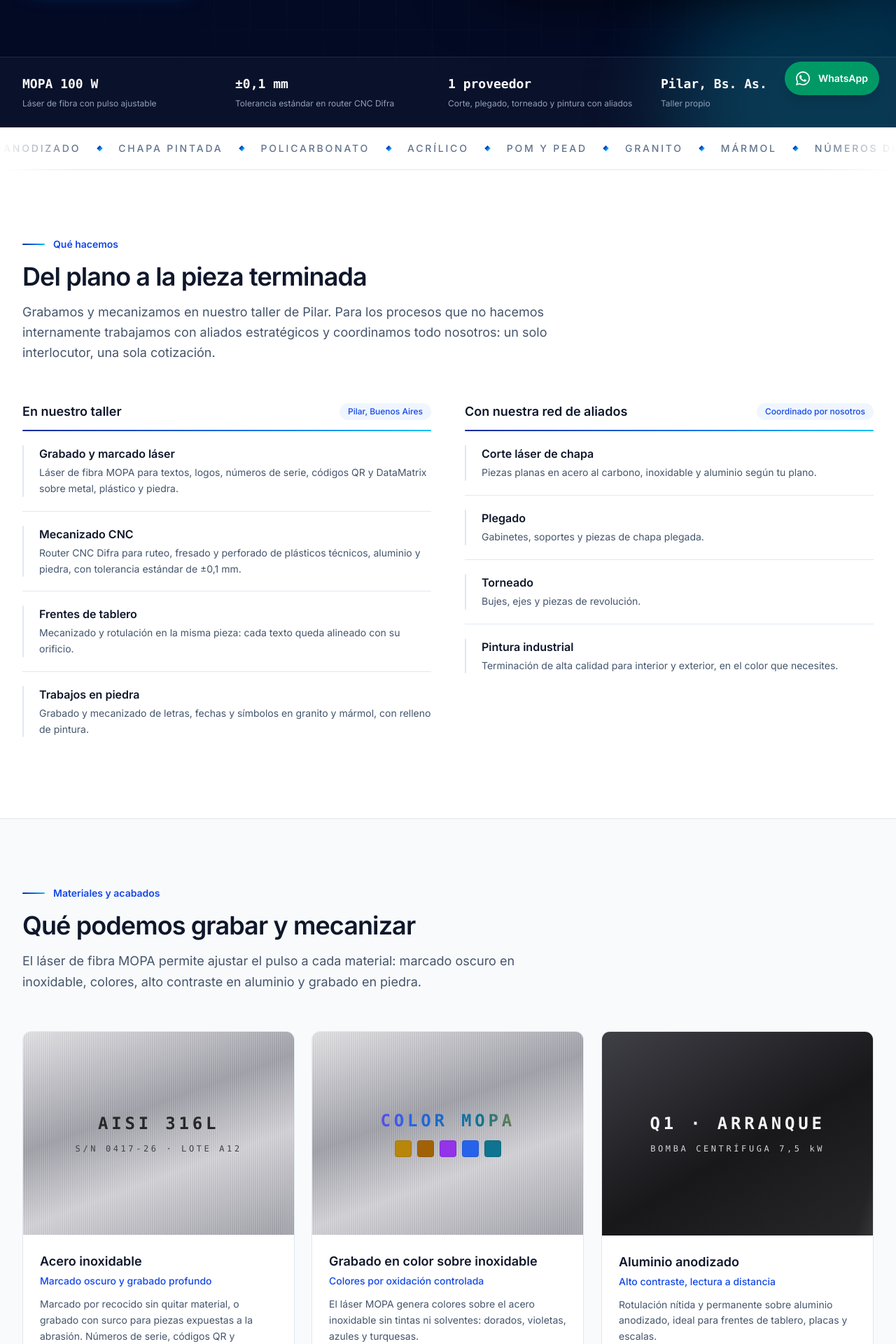
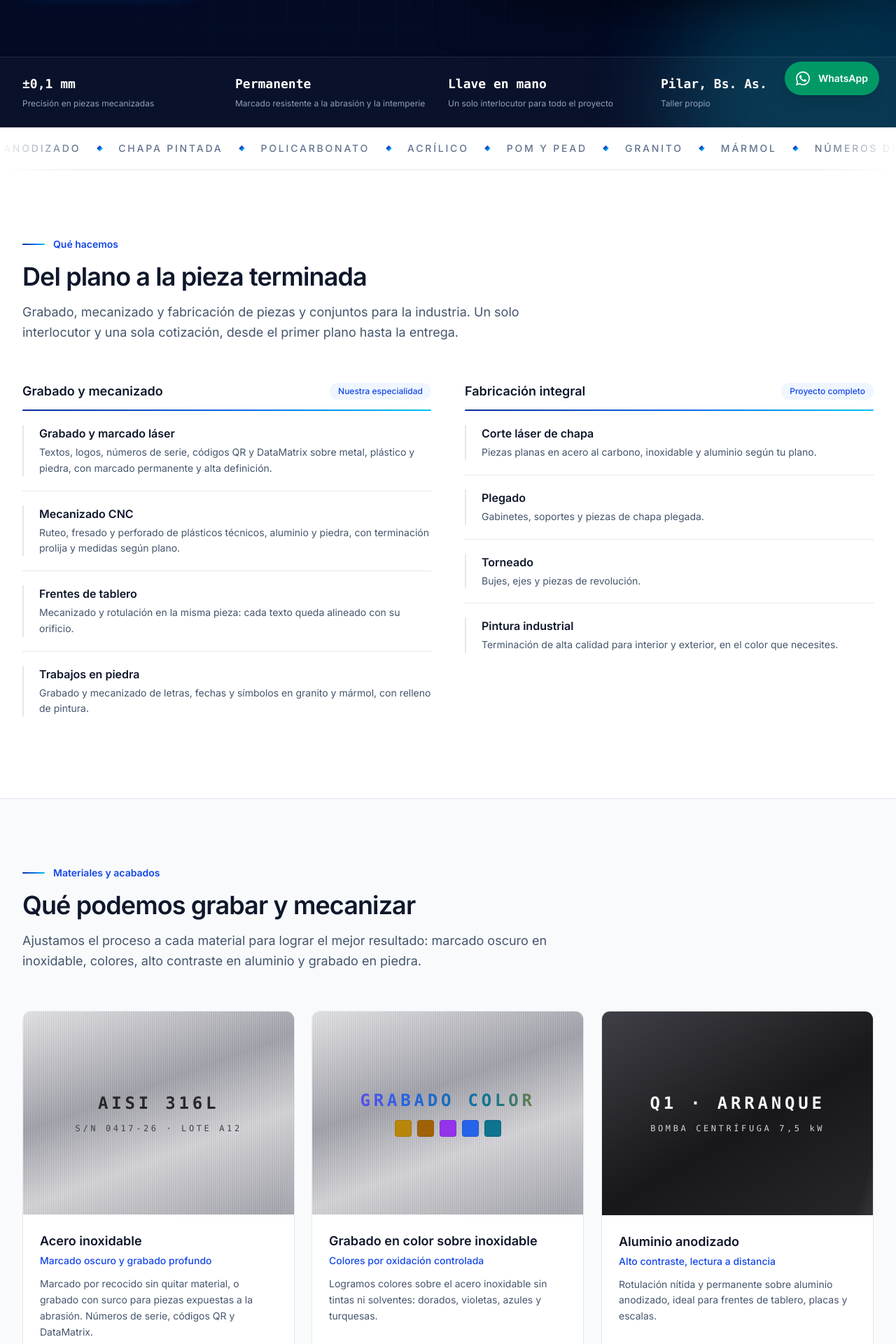
Before and after one commit to Pablopandzic/np-solutions, a Next.js app: page / in a window 1280 px wide. Shown: the part 640-2560 px from the top of the page at 70% size. Built offline with nearby package versions, Linux system fonts and the light colour scheme.

Commit message:
Update page.tsx

```diff
--- a/app/page.tsx
+++ b/app/page.tsx
@@ -76,20 +76,20 @@ const DATOS_CLAVE: Array<{
   prefijo?: string;
   sufijo?: string;
 }> = [
-  { prefijo: 'MOPA ', numero: 100, desde: 0, sufijo: ' W', texto: 'Láser de fibra con pulso ajustable' },
-  { prefijo: '±', numero: 0.1, desde: 2, decimales: 1, sufijo: ' mm', texto: 'Tolerancia estándar en router CNC Difra' },
-  { valor: '1 proveedor', texto: 'Corte, plegado, torneado y pintura con aliados' },
+  { prefijo: '±', numero: 0.1, desde: 2, decimales: 1, sufijo: ' mm', texto: 'Precisión en piezas mecanizadas' },
+  { valor: 'Permanente', texto: 'Marcado resistente a la abrasión y la intemperie' },
+  { valor: 'Llave en mano', texto: 'Un solo interlocutor para todo el proyecto' },
   { valor: 'Pilar, Bs. As.', texto: 'Taller propio' },
 ];
 
-const SERVICIOS_PROPIOS = [
+const SERVICIOS_ESPECIALIDAD = [
   {
     titulo: 'Grabado y marcado láser',
-    texto: 'Láser de fibra MOPA para textos, logos, números de serie, códigos QR y DataMatrix sobre metal, plástico y piedra.',
+    texto: 'Textos, logos, números de serie, códigos QR y DataMatrix sobre metal, plástico y piedra, con marcado permanente y alta definición.',
   },
   {
     titulo: 'Mecanizado CNC',
-    texto: 'Router CNC Difra para ruteo, fresado y perforado de plásticos técnicos, aluminio y piedra, con tolerancia estándar de ±0,1 mm.',
+    texto: 'Ruteo, fresado y perforado de plásticos técnicos, aluminio y piedra, con terminación prolija y medidas según plano.',
   },
   {
     titulo: 'Frentes de tablero',
@@ -101,7 +101,7 @@ const SERVICIOS_PROPIOS = [
   },
 ];
 
-const SERVICIOS_ALIADOS = [
+const SERVICIOS_INTEGRALES = [
   { titulo: 'Corte láser de chapa', texto: 'Piezas planas en acero al carbono, inoxidable y aluminio según tu plano.' },
   { titulo: 'Plegado', texto: 'Gabinetes, soportes y piezas de chapa plegada.' },
   { titulo: 'Torneado', texto: 'Bujes, ejes y piezas de revolución.' },
@@ -131,7 +131,7 @@ const MATERIALES: Array<{
     nombre: 'Grabado en color sobre inoxidable',
     resultado: 'Colores por oxidación controlada',
     descripcion:
-      'El láser MOPA genera colores sobre el acero inoxidable sin tintas ni solventes: dorados, violetas, azules y turquesas.',
+      'Logramos colores sobre el acero inoxidable sin tintas ni solventes: dorados, violetas, azules y turquesas.',
     usos: 'Identificación visual, logos, piezas decorativas',
   },
   {
@@ -149,7 +149,7 @@ const MATERIALES: Array<{
     nombre: 'Chapa pintada',
     resultado: 'Grabado que deja el metal a la vista',
     descripcion:
-      'El láser retira la pintura con precisión y deja el texto en metal brillante sobre el color de la pieza.',
+      'Retiramos la pintura con precisión y el texto queda en metal brillante sobre el color de la pieza.',
     usos: 'Gabinetes, puertas de tablero, carcasas',
   },
   {
@@ -176,9 +176,9 @@ type Material = (typeof MATERIALES)[number];
 
 const FICHA_FRENTES: Array<[string, string]> = [
   ['Materiales', 'Aluminio anodizado, acero inoxidable, policarbonato, acrílico y ABS'],
-  ['Tolerancia', '±0,1 mm en el mecanizado (router CNC Difra)'],
+  ['Tolerancia', '±0,1 mm en el mecanizado'],
   ['Archivos', 'DXF, DWG, PDF con cotas o croquis con la lista de componentes'],
-  ['Con aliados', 'Corte láser de chapa, plegado y pintura del gabinete o la placa'],
+  ['Complementos', 'Corte de chapa, plegado y pintura del gabinete o la placa'],
 ];
 
 const TRABAJOS_FUNERARIOS = [
@@ -229,7 +229,7 @@ const PASOS = [
   {
     numero: '03',
     titulo: 'Fabricación',
-    texto: 'Grabamos y mecanizamos en nuestro taller de Pilar. Si la pieza necesita corte, plegado, torneado o pintura, lo coordinamos con nuestros aliados.',
+    texto: 'Grabamos y mecanizamos en nuestro taller de Pilar. Si el proyecto incluye corte, plegado, torneado o pintura, lo resolvemos dentro del mismo pedido.',
   },
   {
     numero: '04',
@@ -465,8 +465,8 @@ function Hero() {
             className="np-entrada mt-6 max-w-xl text-lg leading-relaxed text-slate-300"
             style={{ animationDelay: '200ms' }}
           >
-            Marcado permanente, frentes de tablero, piezas mecanizadas y trabajos en piedra. Lo que no hacemos en
-            nuestro taller lo resolvemos con aliados estratégicos: corte láser, plegado, torneado y pintura.
+            Marcado permanente, frentes de tablero, piezas mecanizadas y trabajos en piedra. Y cuando el proyecto lo
+            requiere, también corte, plegado, torneado y pintura: recibís la pieza terminada de un solo proveedor.
           </p>
           <div className="np-entrada mt-10 flex flex-col gap-3 sm:flex-row" style={{ animationDelay: '300ms' }}>
             <a
@@ -554,12 +554,12 @@ function SeccionServicios() {
           <EncabezadoSeccion
             antetitulo="Qué hacemos"
             titulo="Del plano a la pieza terminada"
-            texto="Grabamos y mecanizamos en nuestro taller de Pilar. Para los procesos que no hacemos internamente trabajamos con aliados estratégicos y coordinamos todo nosotros: un solo interlocutor, una sola cotización."
+            texto="Grabado, mecanizado y fabricación de piezas y conjuntos para la industria. Un solo interlocutor y una sola cotización, desde el primer plano hasta la entrega."
           />
         </Revelar>
         <div className="mt-14 grid gap-12 lg:grid-cols-2">
-          <GrupoServicios titulo="En nuestro taller" nota="Pilar, Buenos Aires" items={SERVICIOS_PROPIOS} />
-          <GrupoServicios titulo="Con nuestra red de aliados" nota="Coordinado por nosotros" items={SERVICIOS_ALIADOS} />
+          <GrupoServicios titulo="Grabado y mecanizado" nota="Nuestra especialidad" items={SERVICIOS_ESPECIALIDAD} />
+          <GrupoServicios titulo="Fabricación integral" nota="Proyecto completo" items={SERVICIOS_INTEGRALES} />
         </div>
       </div>
     </section>
@@ -614,7 +614,7 @@ function SeccionMateriales() {
           <EncabezadoSeccion
             antetitulo="Materiales y acabados"
             titulo="Qué podemos grabar y mecanizar"
-            texto="El láser de fibra MOPA permite ajustar el pulso a cada material: marcado oscuro en inoxidable, colores, alto contraste en aluminio y grabado en piedra."
+            texto="Ajustamos el proceso a cada material para lograr el mejor resultado: marcado oscuro en inoxidable, colores, alto contraste en aluminio y grabado en piedra."
           />
         </Revelar>
         <div className="mt-14 grid gap-6 sm:grid-cols-2 lg:grid-cols-3">
@@ -1352,7 +1352,7 @@ function PiePagina() {
         <div>
           <Logo claro />
           <p className="mt-4 leading-relaxed">
-            Grabado láser, mecanizado CNC y fabricación integral con aliados estratégicos.
+            Grabado láser, mecanizado CNC y fabricación integral para la industria.
           </p>
           <p className="mt-4">
             CUIT <span className="text-slate-200">30-71924978-3</span>
@@ -1711,7 +1711,7 @@ const GRABADOS: Array<{
   },
   {
     material: 'COLOR SOBRE INOX',
-    texto: 'COLOR MOPA',
+    texto: 'GRABADO COLOR',
     detalle: 'OXIDACIÓN CONTROLADA',
     fondo: FONDO_INOX,
     estiloTexto: TEXTO_COLOR,
@@ -1770,7 +1770,7 @@ function LaserDemo() {
       <div className="absolute inset-x-0 top-0 z-10 flex items-center justify-between bg-slate-950/70 px-4 py-2.5 font-mono text-[10px] tracking-[0.2em] text-cyan-200 backdrop-blur-sm">
         <span className="flex items-center gap-2">
           <span className="np-parpadeo h-1.5 w-1.5 rounded-full bg-cyan-400" />
-          LÁSER MOPA · 100 W
+          MARCADO LÁSER
         </span>
         <span className="text-slate-300">{g.material}</span>
       </div>
@@ -1850,7 +1850,7 @@ function Muestra({ tipo }: { tipo: TipoMuestra }) {
       <div className={base} style={FONDO_INOX}>
         {reflejo}
         <span className="np-color-vivo font-mono text-xl font-bold tracking-[0.2em] sm:text-2xl" style={TEXTO_COLOR}>
-          COLOR MOPA
+          GRABADO COLOR
         </span>
         <div className="flex gap-2">
           {['#b8860b', '#a16207', '#9333ea', '#2563eb', '#0e7490'].map((c) => (
```
